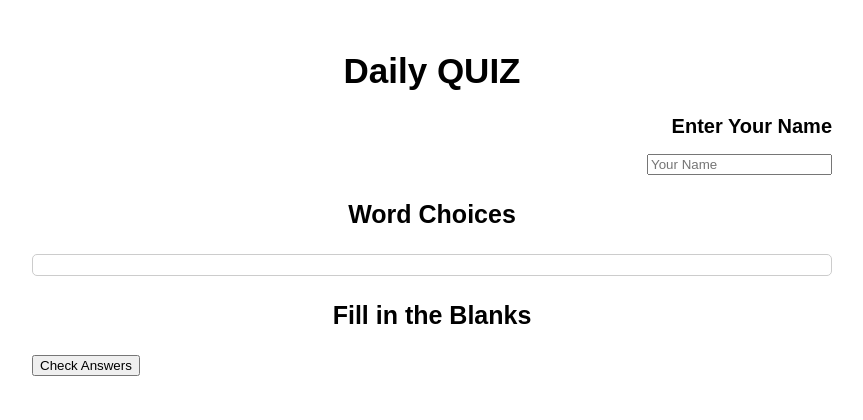
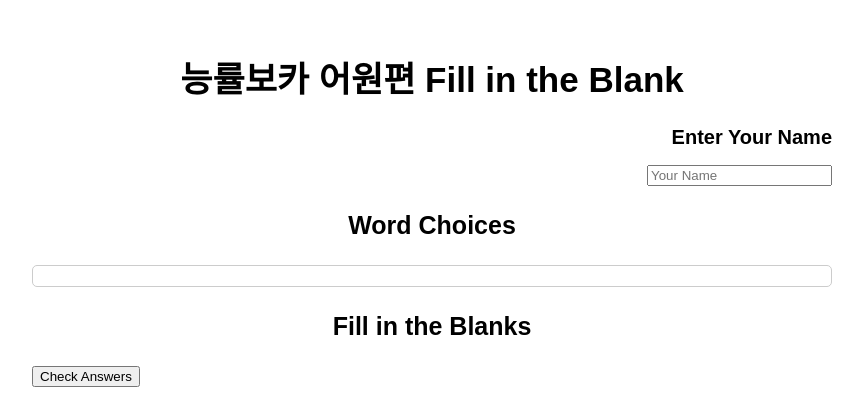
Before and after one commit to Lazynoel/GSA, a Flask app: page /quiz1 in a window 1280 px wide. Shown: the top 420 px of the page, without its empty margins (208-1071 px from the left). Run offline with Flask 3, Linux system fonts and the light colour scheme; parts of the project's set-up code (start-up, migrations or seed data) failed here and were passed over; some libraries are stand-ins or nearby versions.

Commit message:
Update quiz1.html

```diff
--- a/templates/quiz1.html
+++ b/templates/quiz1.html
@@ -3,7 +3,7 @@
 <html lang="en">
 <head>
     <meta charset="UTF-8">
-    <title>GSA 영재고 Daily Quiz</title>
+    <title>능률Voca 어원편 Daily Quiz</title>
     <link rel="stylesheet" href="https://cdnjs.cloudflare.com/ajax/libs/jqueryui/1.12.1/jquery-ui.min.css">
     <style>
         body { font-family: "태백은하수체",Arial, sans-serif; padding: 20px; }
@@ -22,7 +22,7 @@
 <body>
 
 <div class="container">
-    <h1>Daily QUIZ</h1>
+    <h1>능률보카 어원편 Fill in the Blank</h1>
     <h2>Enter Your Name</h2>
     <div class="name-input-container">
         <input type="text" id="name" placeholder="Your Name">
```
